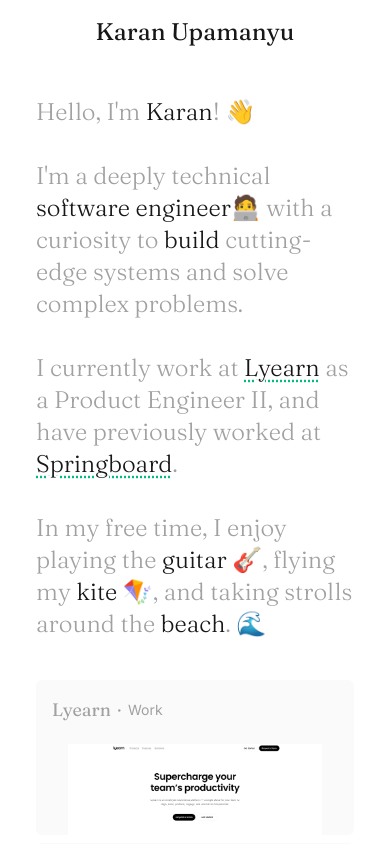
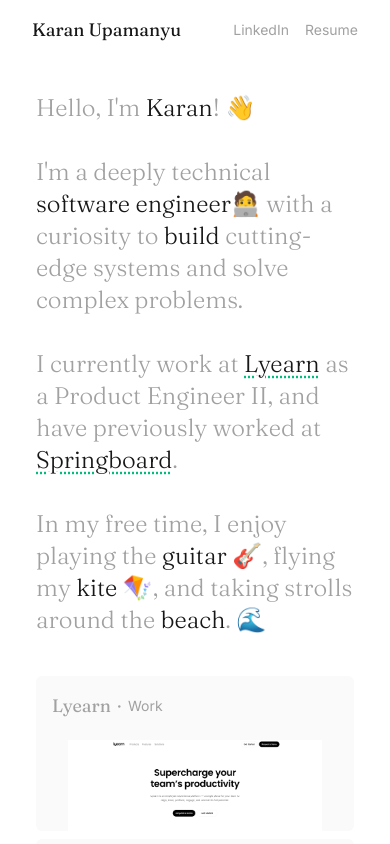
Before and after one commit to KaranUpamanyu/Folio, a Next.js app: page / in a window 390 px wide. Shown: the top 844 px of the page. Built offline with nearby package versions, Linux system fonts and the light colour scheme.

Commit message:
fix: navbar shows linkedin, also shows links under md size

```diff
--- a/src/components/Navbar/index.tsx
+++ b/src/components/Navbar/index.tsx
@@ -23,14 +23,21 @@
 
 function Navbar() {
   return (
-    <nav className="isolate flex flex-row items-center justify-center md:justify-between py-[16px]">
-      <Name href="/" className="fraunces text-2xl">
+    <nav className="isolate flex flex-row items-center justify-between py-[16px]">
+      <Name href="/" className="fraunces text-lg md:text-2xl">
         Karan Upamanyu
       </Name>
 
-      <div className="flex flex-row space-x-4 hidden md:block">
+      <div className="flex flex-row space-x-4">
         <NavLink
           className="text-sm cursor-alias text-neutral-400 hover:text-neutral-800"
+          href="https://linkedin.com/in/kvup/"
+          target="_blank"
+        >
+          LinkedIn
+        </NavLink>
+        <NavLink
+          className="text-sm cursor-alias text-neutral-400 hover:text-neutral-800 hidden md:block"
           href="https://github.com/KaranUpamanyu"
           target="_blank"
         >
```
